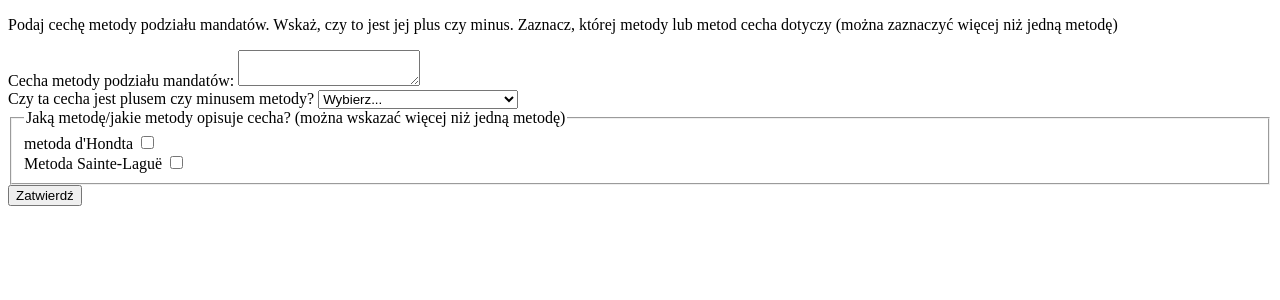
After one commit to dariuszporebski79/Some-Things, a Django app: template walks_and_talks/templates/methods_advantages_and_disadvantages.html in a window 1280 px wide. The commit adds this page. Shown: the top 300 px of the page. Run offline with Django 3.2, Linux system fonts and the light colour scheme; the template is opened without the code that fills it, so the values that code supplies are empty.

Commit message:
working on the MethodsAdvantagesAndDisadvantagesView

```diff
--- a/some_things/urls.py
+++ b/some_things/urls.py
@@ -19,7 +19,8 @@ from django.urls import path
 from walks_and_talks.views import (WelcomeSiteView, WalksAndTalksCategoriesView,
                                    SocietyWalksAndTalksView, OpinionsAboutDemocracyView,
                                    DHondtMethodView, AddElectoralCommitteeView,
-                                   EditElectoralCommitteeView, DeleteElectoralCommitteeView)
+                                   EditElectoralCommitteeView, DeleteElectoralCommitteeView,
+                                   MethodsAdvantagesAndDisadvantagesView)
 
 urlpatterns = [
     path('admin/', admin.site.urls),
@@ -33,4 +34,6 @@ urlpatterns = [
          name='edit-committee'),
     path('society/deletecommittee/<int:committee_id>', DeleteElectoralCommitteeView.as_view(),
          name='delete-committee'),
+    path('society/aboutmethods/', MethodsAdvantagesAndDisadvantagesView.as_view(),
+         name='about-methods'),
 ]
--- a/walks_and_talks/templates/dHondt_method.html
+++ b/walks_and_talks/templates/dHondt_method.html
@@ -45,5 +45,9 @@
             <p>Już wkrótce :-) ;-)</p>
         {% endfor %}
     </ul>
+    <p>Plusy i minusy metody d'Hondta</p>
+    <p>Plusy metody:</p>
+    <p>Minusy metody:</p>
+    <a href="/society/aboutmethods/">Dodaj cechę (plus albo minus) metody</a>
 </body>
 </html>
--- /dev/null
+++ b/walks_and_talks/templates/methods_advantages_and_disadvantages.html
@@ -0,0 +1,42 @@
+<!DOCTYPE html>
+<html lang="en">
+<head>
+    <meta charset="UTF-8">
+    <title>Methods Advantages And Disadvantages</title>
+</head>
+<body>
+{{message}}
+    <p>Podaj cechę metody podziału mandatów. Wskaż, czy to jest jej plus czy minus.
+        Zaznacz, której metody lub metod cecha dotyczy (można zaznaczyć więcej
+        niż jedną metodę)</p>
+    <form action="" method="POST">
+        <label>
+            Cecha metody podziału mandatów:
+            <textarea name='feature_of_method'></textarea>
+        </label> <br />
+        <label>
+            Czy ta cecha jest plusem czy minusem metody?
+            <select name='advantage_or_disadvantage'>
+                <option value=''>Wybierz...</option>
+                <option value='advantage'>Cecha jest PLUSEM metody</option>
+                <option value='disadvantage'>Cecha jest MINUSEM metody</option>
+            </select>
+        </label> <br />
+        <fieldset>
+            <legend>
+                Jaką metodę/jakie metody opisuje cecha? (można wskazać więcej niż jedną metodę)
+            </legend>
+            <label>
+                metoda d'Hondta
+                <input type='checkbox' name='methods' value="dHondt" />
+            </label><br />
+            <label>
+                Metoda Sainte-Laguë
+                <input type='checkbox' name='methods' value="SainteLaguë" />
+            </label><br />
+        </fieldset>
+        <label><input type="submit" value="Zatwierdź"></label>
+        {% csrf_token %}
+    </form>
+</body>
+</html>
```
Also changed, not shown: walks_and_talks/views.py (+29 -1 lines).
